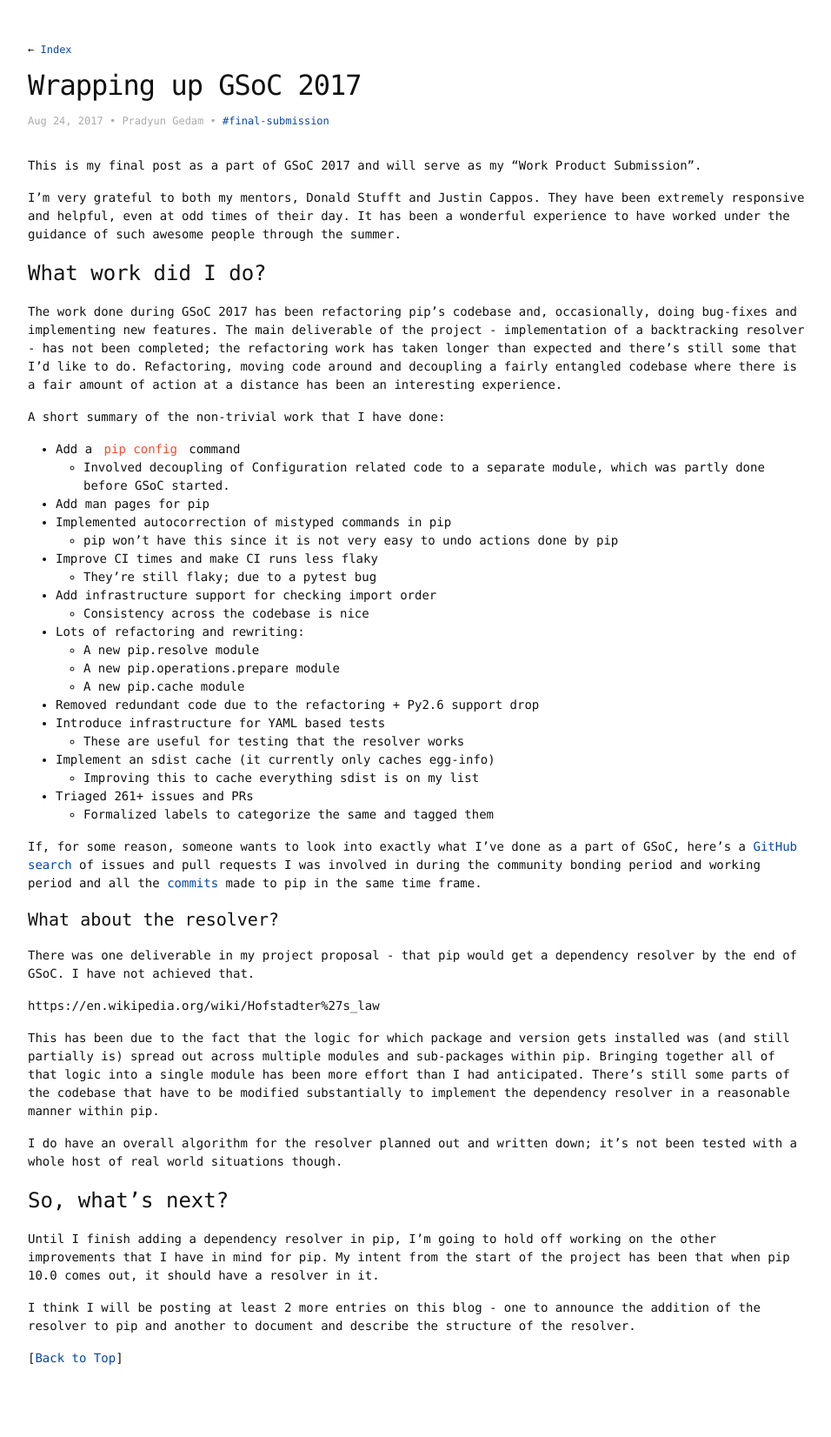
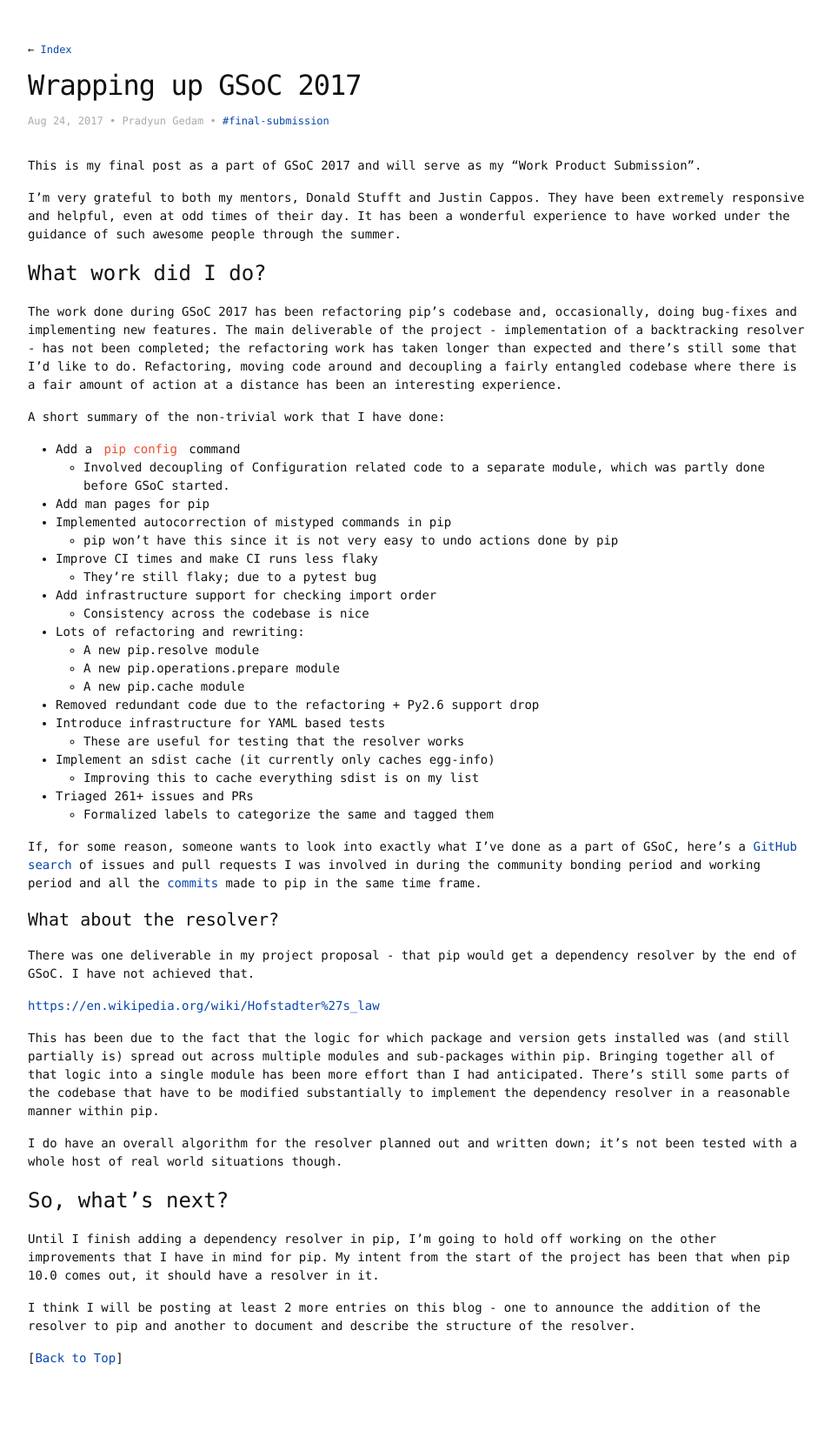
Before and after one commit to pradyunsg/gsoc-2017, a Jekyll site: the page built from _posts/2017-08-24-wrapping-up-gsoc.md, in a window 1280 px wide. Shown: the whole page at 87% size, without its empty margins (8-964 px from the left). Built offline with Jekyll 4.4.1, drawn with Linux system fonts in a browser that asks for light colours; some web fonts are replaced.

Commit message:
Make it a link

```diff
--- a/_posts/2017-08-24-wrapping-up-gsoc.md
+++ b/_posts/2017-08-24-wrapping-up-gsoc.md
@@ -42,7 +42,7 @@ If, for some reason, someone wants to look into exactly what I've done as a part
 
 There was one deliverable in my project proposal - that pip would get a dependency resolver by the end of GSoC. I have not achieved that.
 
-https://en.wikipedia.org/wiki/Hofstadter%27s_law
+<https://en.wikipedia.org/wiki/Hofstadter%27s_law>
 
 This has been due to the fact that the logic for which package and version gets installed was (and still partially is) spread out across multiple modules and sub-packages within pip. Bringing together all of that logic into a single module has been more effort than I had anticipated. There's still some parts of the codebase that have to be modified substantially to implement the dependency resolver in a reasonable manner within pip.
 
```
